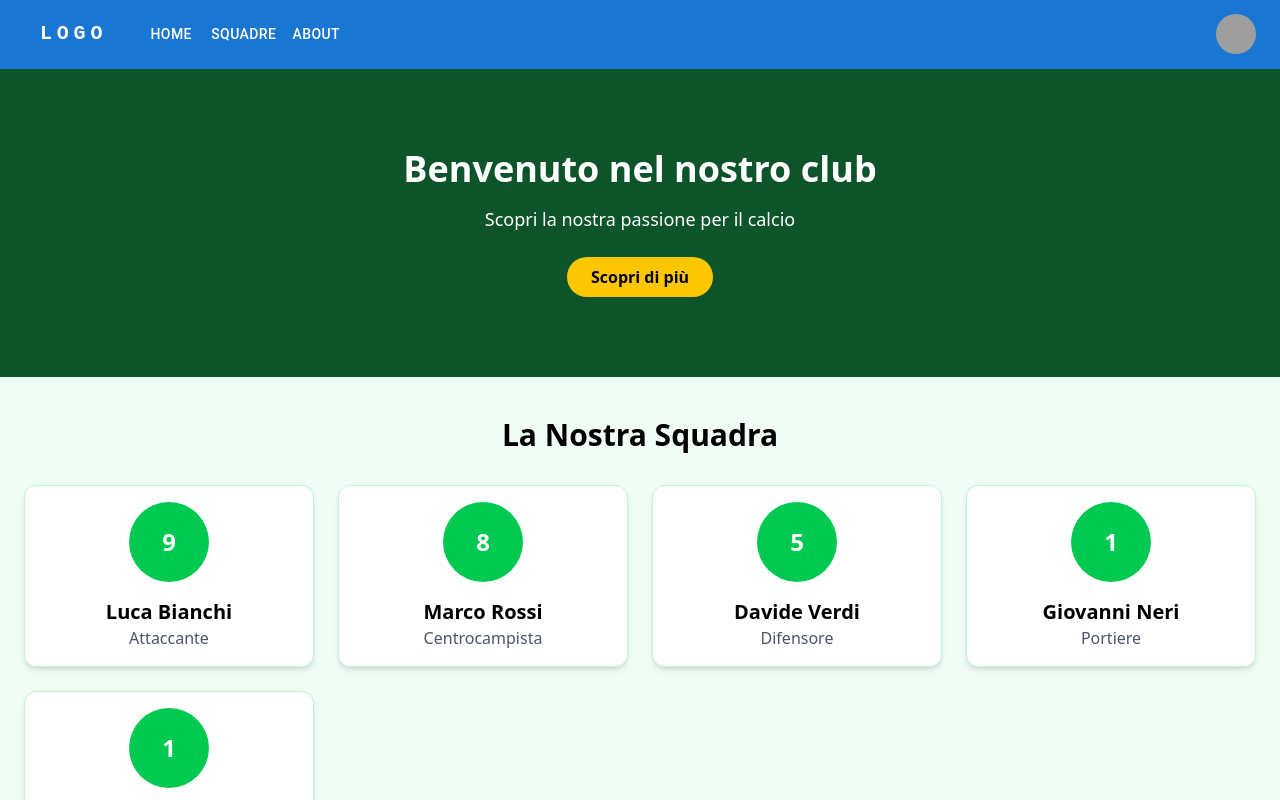
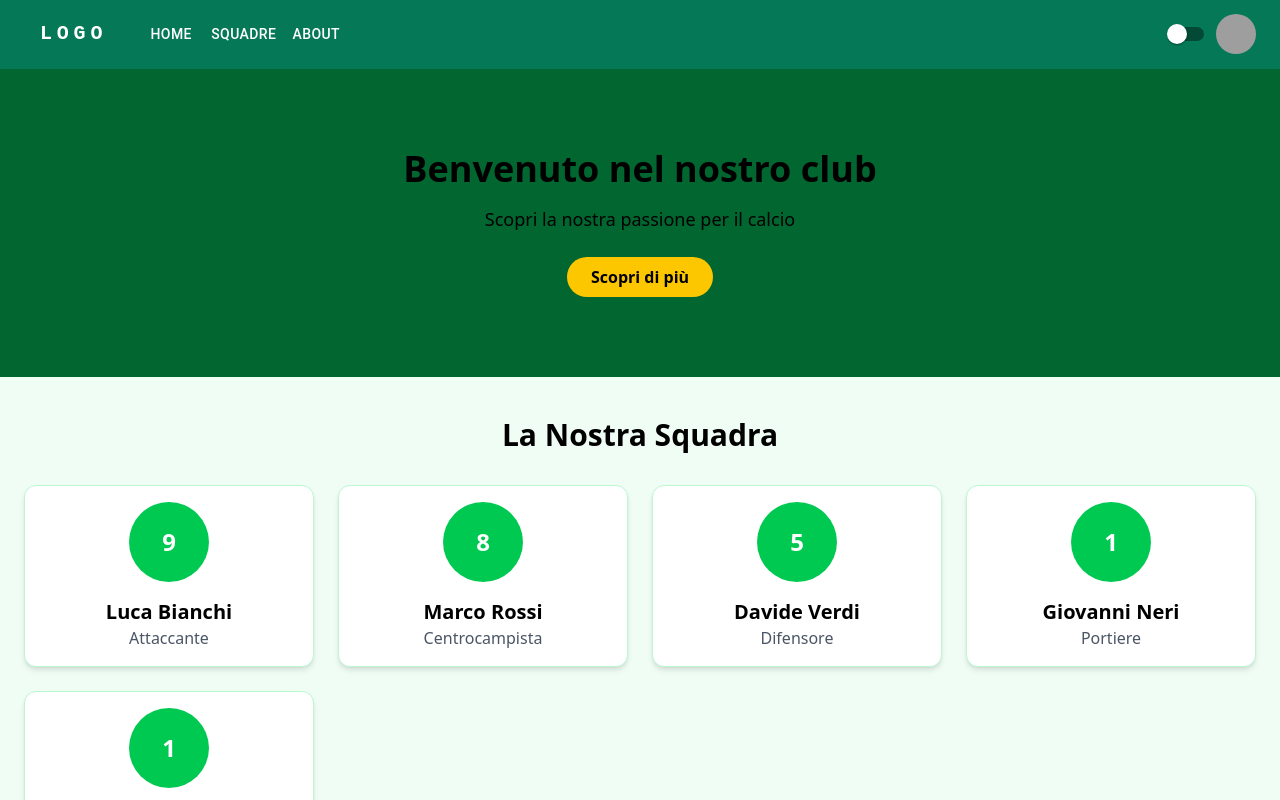
Before and after one commit to LorenzoPa/calcio-app, a React (Vite) app: page / in a window 1280 px wide. Shown: the top 800 px of the page. Built offline with nearby package versions, Linux system fonts and the light colour scheme; grey boxes are pictures that could not be loaded; some icons are missing.

Commit message:
Aggiunto switch per tema scuro e bianco

```diff
--- a/src/App.jsx
+++ b/src/App.jsx
@@ -1,7 +1,7 @@
 
 import Squad from "./components/Squad";
 import ResponsiveAppBar from "./components/ResponsiveAppBar";
-export default function App() {
+export default function App({darkMode, setDarkMode }) {
   const players = [
     { name: "Luca Bianchi", role: "Attaccante", number: 9 },
     { name: "Marco Rossi", role: "Centrocampista", number: 8 },
@@ -16,12 +16,17 @@ export default function App() {
   ]
 
   return (
-    <div className="min-h-screen flex flex-col bg-green-50">
+    <div className={`min-h-screen flex flex-col ${darkMode ? 'bg-gray-900 text-white' : 'bg-green-50 text-black'}`}>
+
 
 
       {/* header */}
 
-      <ResponsiveAppBar vociMenu = { vociMenu }/>
+      <ResponsiveAppBar
+        vociMenu = { vociMenu }
+        darkMode = { darkMode }
+        setDarkMode = { setDarkMode }
+        />
       {/*
       <header className="bg-green-700 text-white p-4 flex justify-between items-center shadow-lg">
         <h1 className="text-2xl font-bold">⚽ Il Mio Calcio</h1>
@@ -35,7 +40,7 @@ export default function App() {
       */}
 
       {/* Hero */}
-      <section className="relative bg-green-900 text-white text-center py-20">
+      <section className={`relative text-center py-20 ${darkMode ? 'bg-clay-900 text-grey' : 'bg-green-800 text-black'}`}>
         <h2 className="text-4xl font-bold mb-4">Benvenuto nel nostro club</h2>
         <p className="mb-6 text-lg">Scopri la nostra passione per il calcio</p>
         <button className="bg-yellow-400 text-black px-6 py-2 rounded-full font-semibold hover:bg-yellow-300">
@@ -44,7 +49,7 @@ export default function App() {
       </section>
 
       {/* Squadra */}
-      <Squad players = { players } />
+      <Squad players = { players } darkMode = {darkMode} />
 
       {/* Footer */}
       <footer className="bg-green-800 text-white py-4 text-center">
--- a/src/components/PlayerCard.jsx
+++ b/src/components/PlayerCard.jsx
@@ -1,6 +1,10 @@
-export default function PlayerCard({ number, name, role }) {
+export default function PlayerCard({ number, name, role, darkMode }) {
   return (
-    <div className="bg-white shadow-md rounded-xl p-4 text-center border border-green-200 hover:shadow-lg transition">
+    <div className={`shadow-md rounded-xl p-4 text-center border transition
+  ${darkMode
+    ? 'bg-gray-800 text-white border-gray-700 hover:shadow-lg'
+    : 'bg-white text-black border-green-200 hover:shadow-lg'}`}>
+
       <div className="w-20 h-20 mx-auto mb-4 bg-green-500 rounded-full flex items-center justify-center text-white text-2xl font-bold">
         {number}
       </div>
--- a/src/components/ResponsiveAppBar.jsx
+++ b/src/components/ResponsiveAppBar.jsx
@@ -12,11 +12,12 @@ import Button from '@mui/material/Button';
 import Tooltip from '@mui/material/Tooltip';
 import MenuItem from '@mui/material/MenuItem';
 import AdbIcon from '@mui/icons-material/Adb';
+import { Switch } from '@mui/material';
 
 
 const settings = ['Profile', 'Account', 'Dashboard', 'Logout'];
 
-function ResponsiveAppBar({vociMenu}) {
+function ResponsiveAppBar({vociMenu, darkMode, setDarkMode}) {
   const [anchorElNav, setAnchorElNav] = React.useState(null);
   const [anchorElUser, setAnchorElUser] = React.useState(null);
   const pages = vociMenu;
@@ -36,7 +37,7 @@ function ResponsiveAppBar({vociMenu}) {
   };
 
   return (
-    <AppBar position="static">
+    <AppBar position="static" sx={{background: "primary.main"}}>
       <Container maxWidth="xl">
         <Toolbar disableGutters>
           <AdbIcon sx={{ display: { xs: 'none', md: 'flex' }, mr: 1 }} />
@@ -122,6 +123,13 @@ function ResponsiveAppBar({vociMenu}) {
               </Button>
             ))}
           </Box>
+
+
+          <Switch
+            checked={darkMode}
+            onChange = {() => setDarkMode(!darkMode)}
+            color="default"
+          />
           <Box sx={{ flexGrow: 0 }}>
             <Tooltip title="Open settings">
               <IconButton onClick={handleOpenUserMenu} sx={{ p: 0 }}>
--- a/src/components/Squad.jsx
+++ b/src/components/Squad.jsx
@@ -1,6 +1,6 @@
 import PlayerCard from "./PlayerCard";
 
-export default function Squad({ players }) {
+export default function Squad({ players, darkMode }) {
   return (
     <section className="flex-1 py-10 px-6">
       <h3 className="text-3xl font-bold text-center mb-8">La Nostra Squadra</h3>
@@ -11,6 +11,7 @@ export default function Squad({ players }) {
             number={player.number}
             name={player.name}
             role={player.role}
+            darkMode={darkMode}
           />
         ))}
       </div>
--- a/src/main.jsx
+++ b/src/main.jsx
@@ -1,19 +1,30 @@
-import { StrictMode } from 'react'
+import { useState, StrictMode } from 'react'
 import { createRoot } from 'react-dom/client'
 import './App.css'
 import App from './App.jsx'
 import { ThemeProvider, createTheme } from "@mui/material/styles";
+import { lightTheme, darkTheme } from "./theme.jsx";
 
 
-const theme = createTheme({
+
+/*const theme = createTheme({
   palette: {
     primary: {
       main: "#047847", // verde Tailwind bg-green-700
+
     }
   }
-});
+});*/
+function Root(){
+  const [darkMode, setDarkMode] = useState(false);
+  return (
+    <ThemeProvider theme = {darkMode ? darkTheme : lightTheme}>
+      <App darkMode = {darkMode} setDarkMode = {setDarkMode} />
+    </ThemeProvider>
+  );
+}
 createRoot(document.getElementById('root')).render(
   <StrictMode>
-    <App />
-  </StrictMode>,
-)
+    <Root />
+  </StrictMode>
+);
--- /dev/null
+++ b/src/theme.jsx
@@ -0,0 +1,27 @@
+import { createTheme } from "@mui/material/styles";
+
+// Tema verde (light)
+export const lightTheme = createTheme({
+  palette: {
+    mode: "light",
+    primary: {
+      main: "#047857", // verde Tailwind bg-green-700
+    },
+    background: {
+      default: "#f0fdf4", // verde chiaro Tailwind bg-green-50
+    },
+  },
+});
+
+// Tema scuro
+export const darkTheme = createTheme({
+  palette: {
+    mode: "dark",
+    primary: {
+      main: "#065f46", // verde scuro Tailwind bg-green-800
+    },
+    background: {
+      default: "#064e3b", // verde scuro Tailwind bg-green-900
+    },
+  },
+});
```
